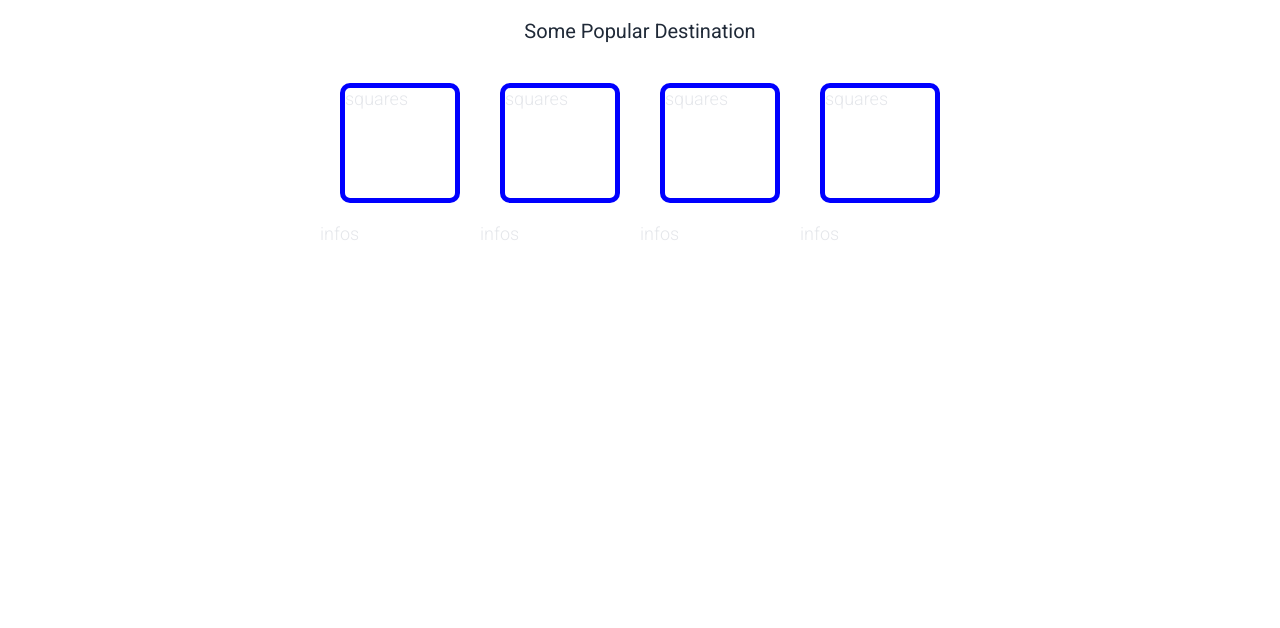
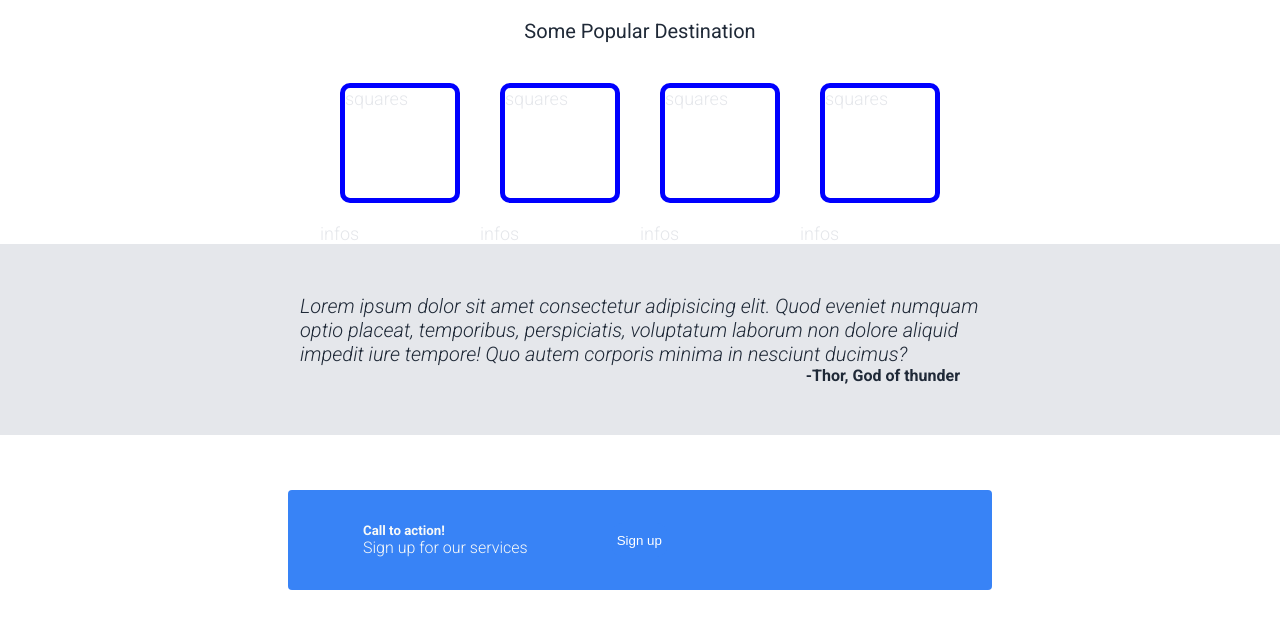
Before and after one commit to dikshya-pahari/Odin-Projects, a plain HTML site: page 2-odin-landing-page/index.html in a window 1280 px wide. Shown: the part 338-966 px from the top of the page. Before the commit the page ends 800 px from the top, so only its background shows below. Drawn offline with Linux system fonts and the light colour scheme.

Commit message:
added section 4

```diff
--- a/2-odin-landing-page/index.html
+++ b/2-odin-landing-page/index.html
@@ -60,13 +60,21 @@
     </div>
 
     <!-- 3rd part -->
-    <div></div>
+    <div class="section3">
+        <p class="quote">Lorem ipsum dolor sit amet consectetur adipisicing elit. Quod eveniet numquam optio placeat, temporibus, perspiciatis, voluptatum laborum non dolore aliquid impedit iure tempore! Quo autem corporis minima in nesciunt ducimus?</p>
+        <span class="author">-Thor, God of thunder</span>
+    </div>
 
     <!-- 4th part -->
-    <div></div>
-
-    <!-- 5th part -->
-    <div></div>
+    <div class="section4">
+        <div class="call-action">
+            <div>
+                <h5>Call to action!</h5>
+                <span>Sign up for our services</span>
+            </div>
+            <button class="call-action-button">Sign up</button>
+        </div>
+    </div>
 
 </body>
 </html>
--- a/2-odin-landing-page/style.css
+++ b/2-odin-landing-page/style.css
@@ -124,3 +124,45 @@ nav {
     border-radius: 10px;
     margin: 20px;
 }
+.section3 {
+    background-color: #e5e7eb;
+    padding: 50px;
+    display: flex;
+    flex-direction: column;
+
+}
+.quote{
+    margin-left: 250px;
+    margin-right: 250px;
+    font-size: 20px;
+    font-style: italic;
+    color: #1f2937
+}
+.author {
+    margin-right: 270px;
+    color: #1f2937;
+    font-weight: bold;
+    align-self: flex-end;
+}
+.section4 {
+    padding: 55px 88px;
+}
+.call-action {
+    background-color: #3883f6;
+    border-radius: 4px;
+    color: #f9faf8;
+    display: flex;
+    padding: 33px;
+    justify-content: space-around;
+    margin-left: 200px;
+    margin-right: 200px;
+}
+.call-action-button {
+    background-color: #3883f6;
+    color: white;
+    margin-right: 250px;
+    justify-content: left;
+    border-radius: 10px;
+    border: 2x solid white;
+    padding: 5px;
+}
```
